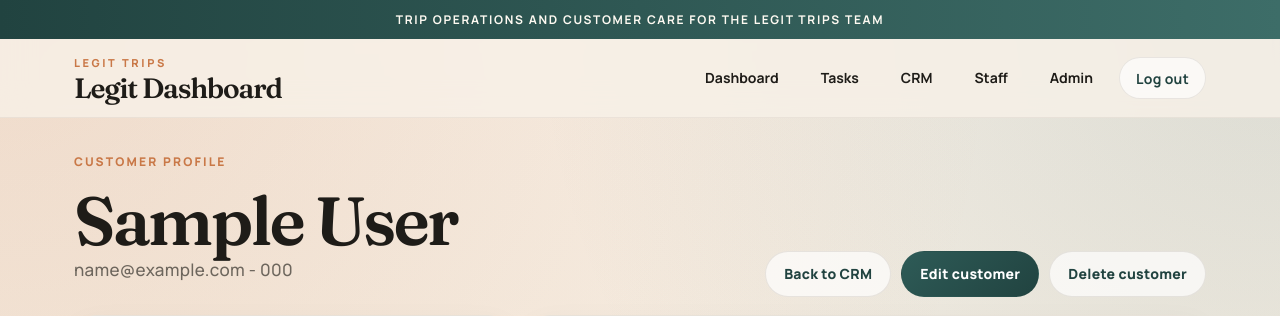
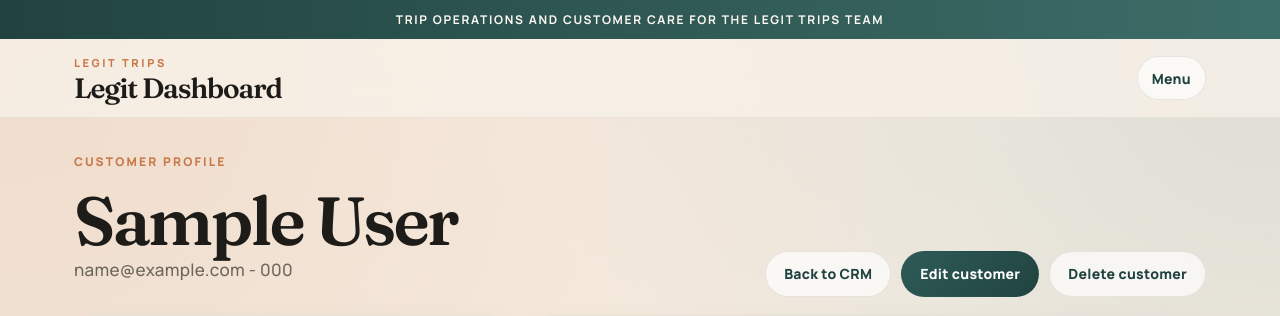
Before and after one commit to zero650/Legit-Dashboard, a Django app: page /crm/customers/1/ in a window 1280 px wide. Shown: the top 316 px of the page. Run offline with Django 5.2, Linux system fonts and the light colour scheme; a user stored in the database is signed in; tables that the repository leaves empty hold one stand-in row (values such as "Sample post").

Commit message:
Update for Mobile web ui pt 2

```diff
--- a/templates/base.html
+++ b/templates/base.html
@@ -74,6 +74,7 @@
     .nav {
       align-items: center;
       display: flex;
+      flex-wrap: wrap;
       gap: 20px;
       margin: 0 auto;
       max-width: var(--content-width);
@@ -81,7 +82,7 @@
       padding: 0 24px;
     }
     button.nav-toggle {
-      display: none;
+      display: inline-flex;
       margin-left: auto;
       min-height: 44px;
       padding-inline: 14px;
@@ -109,10 +110,19 @@
     }
     .nav-links {
       align-items: center;
-      display: flex;
-      flex-wrap: wrap;
+      background: rgba(255, 252, 245, 0.96);
+      border: 1px solid rgba(92, 78, 63, 0.12);
+      border-radius: 20px;
+      box-shadow: 0 18px 36px rgba(68, 48, 28, 0.1);
+      display: grid;
       gap: 10px;
-      margin-left: auto;
+      grid-template-columns: repeat(auto-fit, minmax(120px, 1fr));
+      margin-left: 0;
+      padding: 10px;
+      width: 100%;
+    }
+    .nav-links:not(.is-open) {
+      display: none;
     }
     .nav-links > a,
     .nav-links > form > button {
@@ -122,6 +132,7 @@
       font-weight: 700;
       min-height: 42px;
       padding: 10px 16px;
+      width: 100%;
     }
     .nav-links > a:hover,
     .nav-links > form > button:hover {
@@ -439,22 +450,9 @@
       .brand-name {
         font-size: 24px;
       }
-      .nav-toggle {
-        display: inline-flex;
-      }
       .nav-links {
-        background: rgba(255, 252, 245, 0.96);
-        border: 1px solid rgba(92, 78, 63, 0.12);
-        border-radius: 20px;
-        box-shadow: 0 18px 36px rgba(68, 48, 28, 0.1);
-        display: grid;
         gap: 8px;
-        margin-left: 0;
-        padding: 10px;
-        width: 100%;
-      }
-      .nav-links:not(.is-open) {
-        display: none;
+        grid-template-columns: 1fr;
       }
       .nav-links > a,
       .nav-links > form > button {
```
